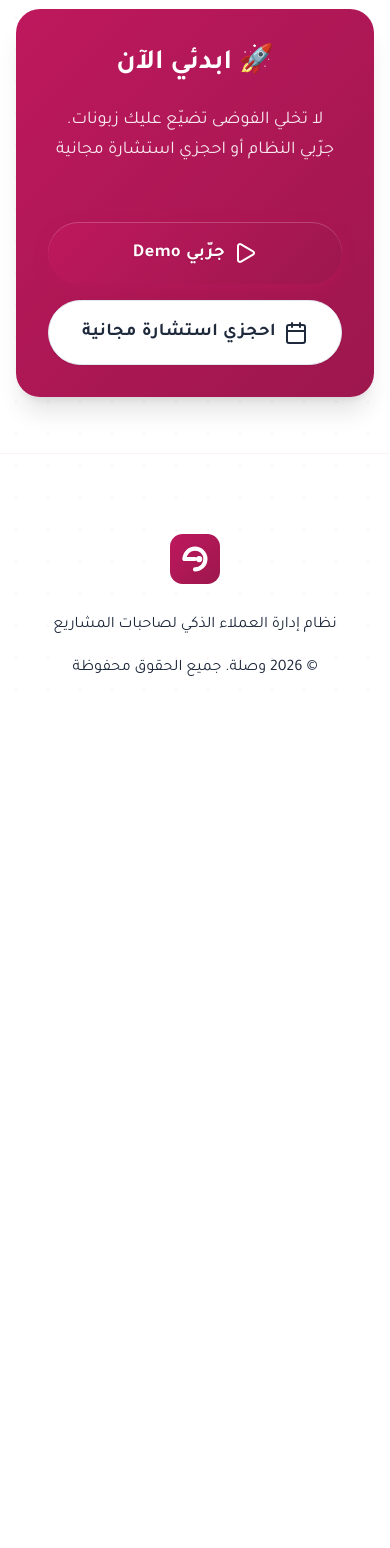
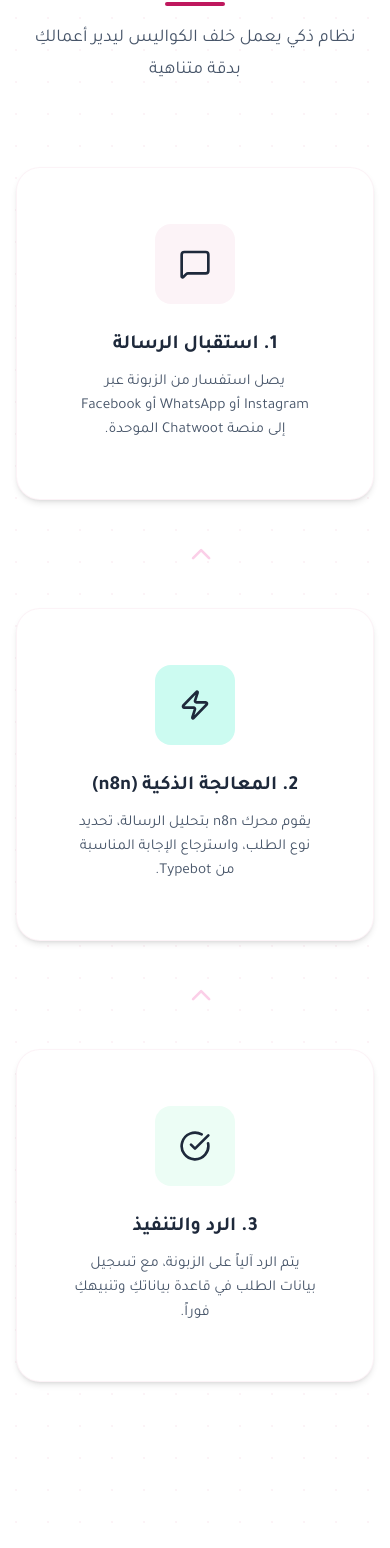
Before and after one commit to omari-amina/landing-page, a React (Vite) app: page / in a window 390 px wide. Shown: the part 6846-8394 px from the top of the page. Before the commit the page ends 7561 px from the top, so only its background shows below. Built offline with nearby package versions, Linux system fonts and the light colour scheme.

Commit message:
feat: add automation workflow section to landing page

```diff
--- a/src/index.css
+++ b/src/index.css
@@ -596,6 +596,82 @@
   align-items: center;
 }
 
+/* Workflow Section */
+.workflow-grid {
+  display: flex;
+  align-items: center;
+  justify-content: space-between;
+  gap: var(--spacing-md);
+  margin-top: var(--spacing-3xl);
+}
+
+.workflow-step {
+  flex: 1;
+  background: white;
+  padding: var(--spacing-2xl);
+  border-radius: var(--radius-xl);
+  text-align: center;
+  box-shadow: var(--shadow-md);
+  border: 1px solid var(--color-primary-fade);
+  transition: var(--transition-base);
+}
+
+.workflow-step:hover {
+  transform: translateY(-5px);
+  box-shadow: var(--shadow-lg);
+}
+
+.workflow-icon {
+  width: 80px;
+  height: 80px;
+  border-radius: var(--radius-lg);
+  display: flex;
+  align-items: center;
+  justify-content: center;
+  margin: 0 auto var(--spacing-lg);
+}
+
+.bg-primary-light {
+  background-color: var(--color-primary-fade);
+}
+
+.bg-secondary-light {
+  background-color: var(--color-accent-light);
+}
+
+.bg-success-light {
+  background-color: #ecfdf5;
+}
+
+.workflow-step h3 {
+  font-size: 1.25rem;
+  margin-bottom: var(--spacing-sm);
+  color: var(--color-text-primary);
+}
+
+.workflow-step p {
+  font-size: 0.95rem;
+  color: var(--color-text-secondary);
+  line-height: 1.6;
+}
+
+.connector-icon {
+  color: var(--color-primary-light);
+  transform: rotate(180deg);
+  /* Mirror for RTL if needed, but ChevronRight is usually fine */
+}
+
+@media (max-width: 1024px) {
+  .workflow-grid {
+    flex-direction: column;
+    gap: var(--spacing-xl);
+  }
+
+  .workflow-connector {
+    transform: rotate(90deg);
+  }
+}
+
 /* --- Responsive Updates --- */
 @media (max-width: 1024px) {
   :root {
--- a/src/pages/LandingPage.tsx
+++ b/src/pages/LandingPage.tsx
@@ -5,7 +5,7 @@
   Play, Calendar, Sparkles,
   Smartphone, AlertOctagon, TrendingDown, Clock, Target, Bot,
   RefreshCw, Inbox, Tag, CheckCircle, BookOpen, ShoppingBag,
-  Dumbbell, Palette
+  Dumbbell, Palette, MessageSquare, ChevronRight, Zap
 } from 'lucide-react'
 
 export default function LandingPage() {
@@ -256,6 +256,50 @@
         </div>
       </section>
 
+      {/* Automation Flow Section */}
+      <section className="section bg-white">
+        <div className="container">
+          <div className="text-center mb-16">
+            <h2 className="section-title">كيف تعمل أتمتة "وصلة"؟</h2>
+            <p className="section-subtitle">نظام ذكي يعمل خلف الكواليس ليدير أعمالكِ بدقة متناهية</p>
+          </div>
+
+          <div className="workflow-grid">
+            <div className="workflow-step">
+              <div className="workflow-icon bg-primary-light">
+                <MessageSquare className="text-primary" size={32} />
+              </div>
+              <h3>1. استقبال الرسالة</h3>
+              <p>يصل استفسار من الزبونة عبر Instagram أو WhatsApp أو Facebook إلى منصة Chatwoot الموحدة.</p>
+            </div>
+
+            <div className="workflow-connector">
+              <ChevronRight className="connector-icon" size={32} />
+            </div>
+
+            <div className="workflow-step">
+              <div className="workflow-icon bg-secondary-light">
+                <Zap className="text-secondary" size={32} />
+              </div>
+              <h3>2. المعالجة الذكية (n8n)</h3>
+              <p>يقوم محرك n8n بتحليل الرسالة، تحديد نوع الطلب، واسترجاع الإجابة المناسبة من Typebot.</p>
+            </div>
+
+            <div className="workflow-connector">
+              <ChevronRight className="connector-icon" size={32} />
+            </div>
+
+            <div className="workflow-step">
+              <div className="workflow-icon bg-success-light">
+                <CheckCircle className="text-success" size={32} />
+              </div>
+              <h3>3. الرد والتنفيذ</h3>
+              <p>يتم الرد آلياً على الزبونة، مع تسجيل بيانات الطلب في قاعدة بياناتكِ وتنبيهكِ فوراً.</p>
+            </div>
+          </div>
+        </div>
+      </section>
+
       {/* Final CTA */}
       <section className="section final-cta-section" id="contact">
         <div className="container">
@@ -269,10 +313,13 @@
                 <Play size={24} />
                 جرّبي Demo
               </Link>
-              <a href="https://wa.me/213000000000" target="_blank" rel="noopener noreferrer" className="btn btn-secondary btn-lg">
+              <button
+                onClick={() => (window as any).$chatwoot.toggle()}
+                className="btn btn-secondary btn-lg"
+              >
                 <Calendar size={24} />
                 احجزي استشارة مجانية
-              </a>
+              </button>
             </div>
           </div>
         </div>
```
